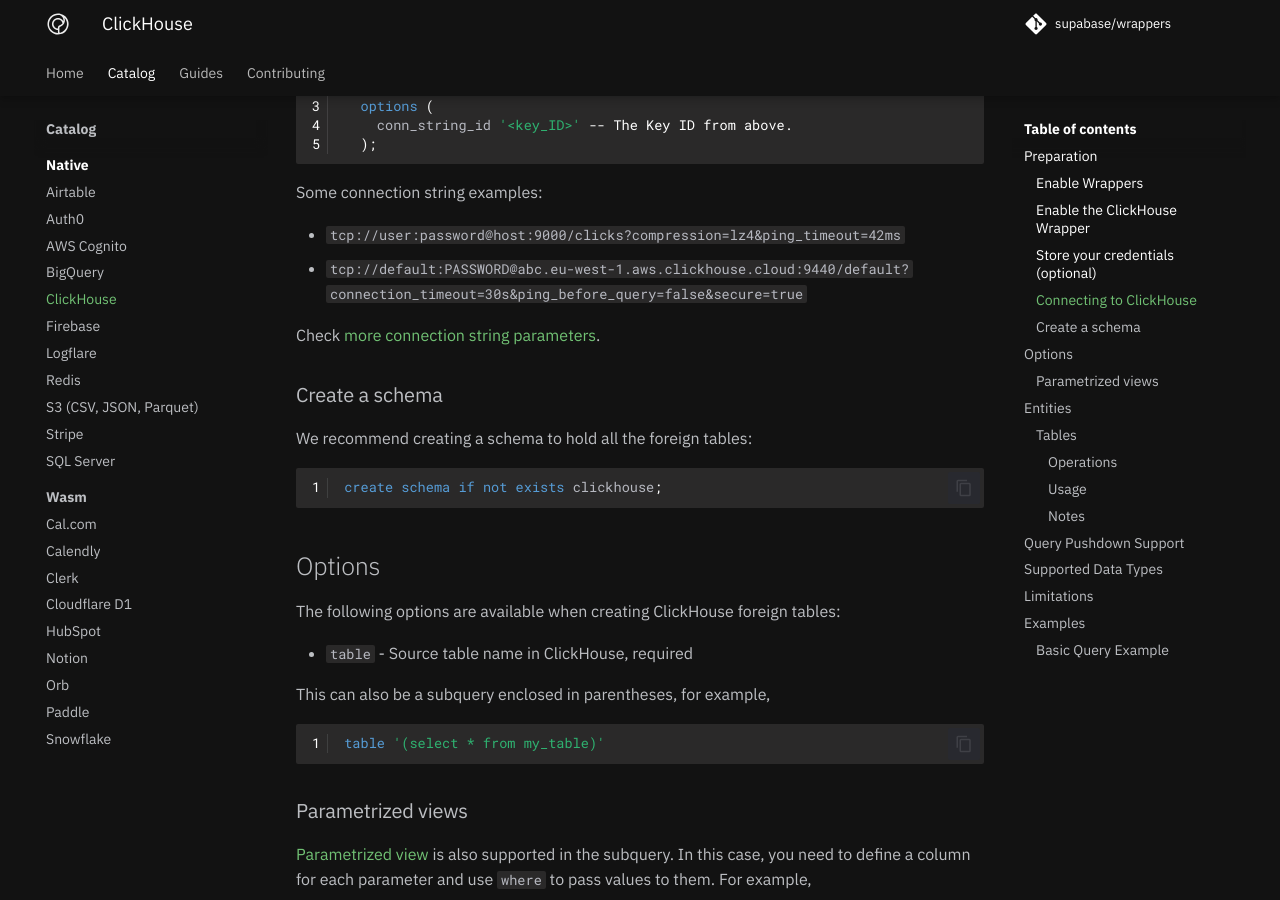
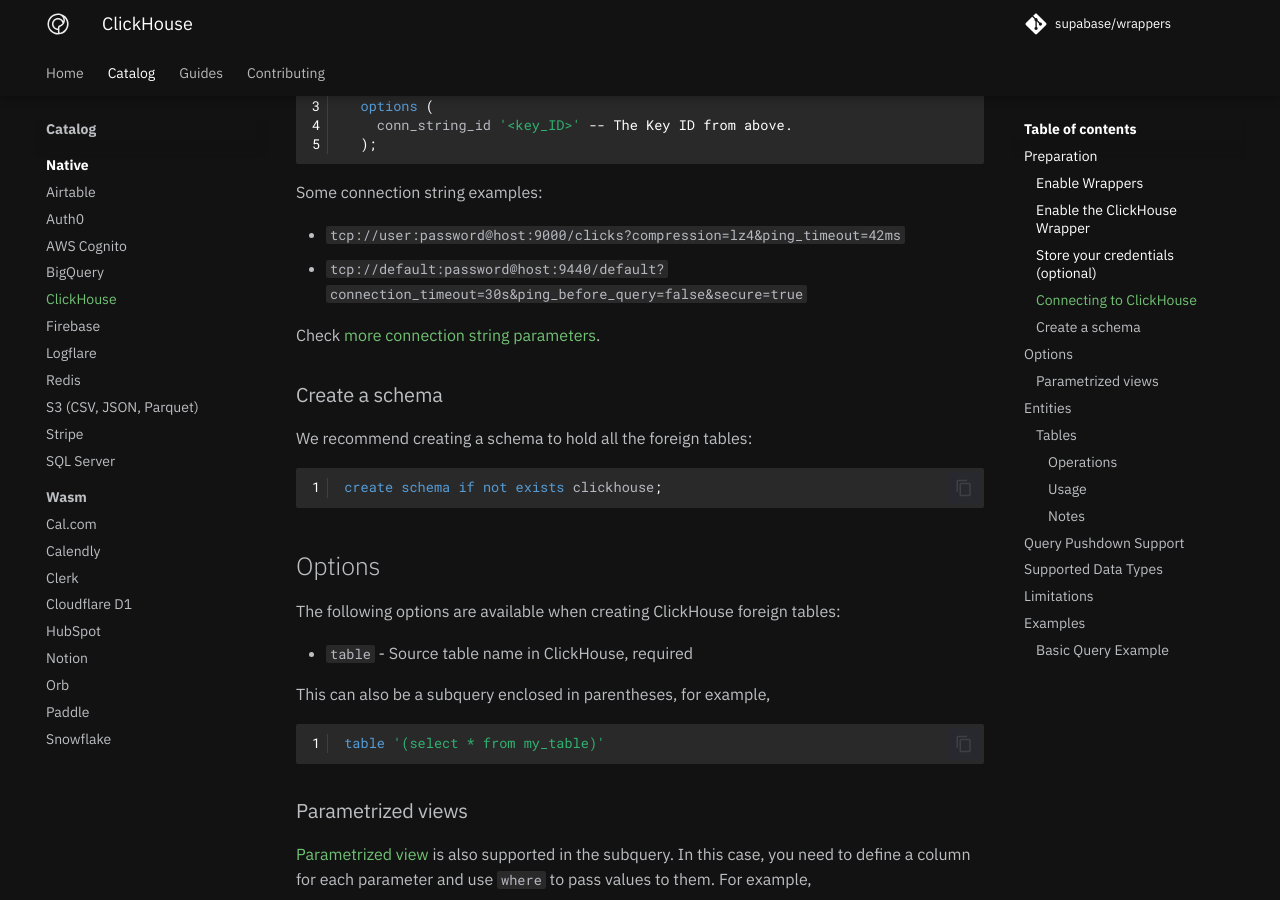
Before and after one commit to supabase/wrappers, an MkDocs documentation site: the page built from docs/catalog/clickhouse.md, in a window 1280 px wide and 900 px high, scrolled down 1412 px. Built offline with MkDocs 1.6.1 and Material for MkDocs 9.7.7, drawn with Linux system fonts in a browser that asks for light colours; comment, search, counter and statistics services are not loaded.

Commit message:
update url for clickhouse to be more generic

```diff
--- a/docs/catalog/clickhouse.md
+++ b/docs/catalog/clickhouse.md
@@ -78,7 +78,7 @@
 Some connection string examples:
 
 - `tcp://user:password@host:9000/clicks?compression=lz4&ping_timeout=42ms`
-- `tcp://default:PASSWORD@abc.eu-west-1.aws.clickhouse.cloud:9440/default?connection_timeout=30s&ping_before_query=false&secure=true`
+- `tcp://default:password@host:9440/default?connection_timeout=30s&ping_before_query=false&secure=true`
 
 Check [more connection string parameters](https://github.com/suharev7/clickhouse-rs#dns).
 
```
